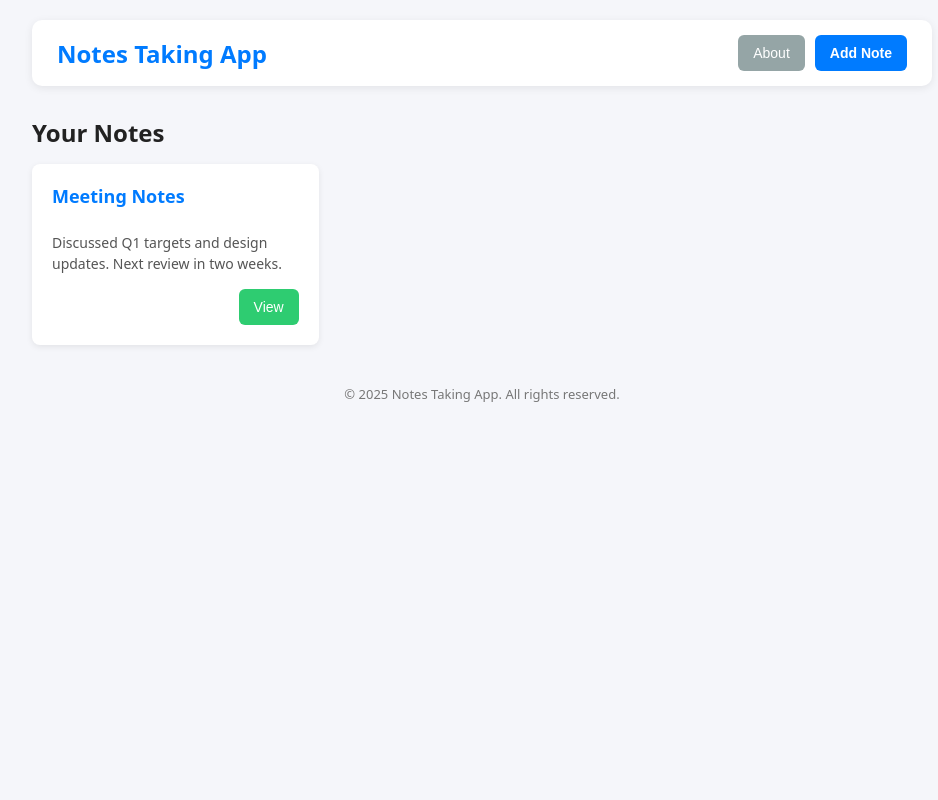
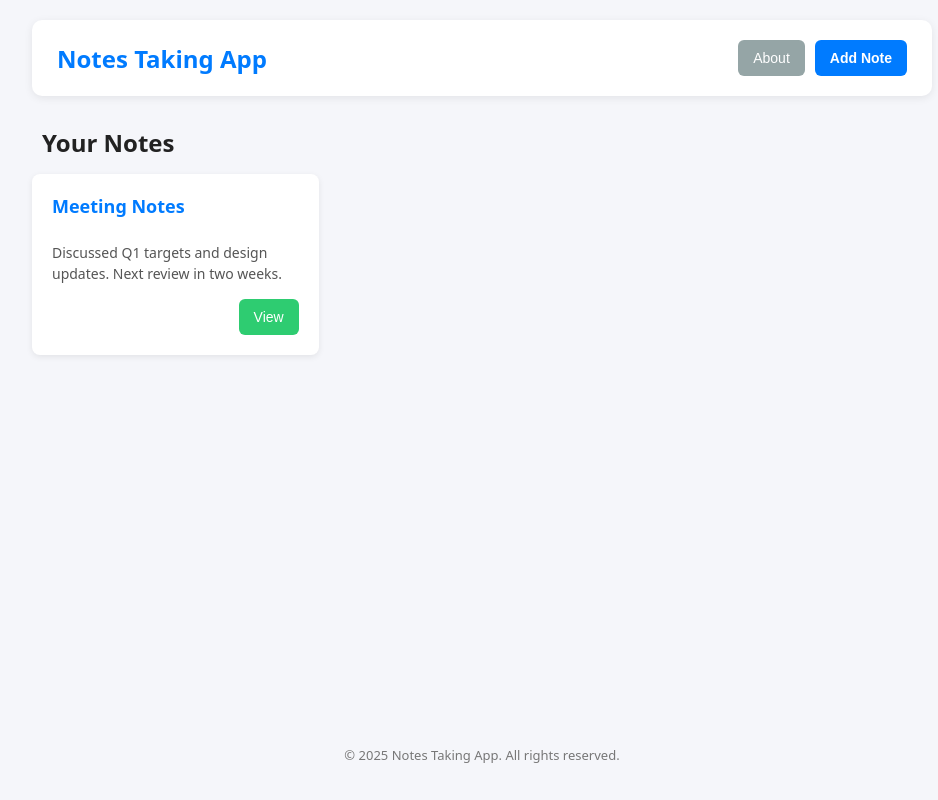
Before and after one commit to atharvashirodkar/nodepad, a website: page src/index.html in a window 1280 px wide. Shown: the whole page, without its empty margins (158-1096 px from the left). Drawn offline with Linux system fonts and the light colour scheme.

Commit message:
Update CSS for layout and styling improvements

```diff
--- a/src/index.html
+++ b/src/index.html
@@ -30,7 +30,7 @@
             justify-content: space-between;
             align-items: center;
             background: #fff;
-            padding: 15px 25px;
+            padding: 20px 25px;
             border-radius: 10px;
             box-shadow: 0 2px 8px rgba(0, 0, 0, 0.08);
             margin-bottom: 30px;
@@ -72,8 +72,12 @@
         }
 
         /* NOTES SECTION */
+        .notes-section {
+            height: 75vh;
+        }
         .notes-section h2 {
             margin-bottom: 15px;
+            padding: 0px 10px;
             color: #222;
         }
 
@@ -126,7 +130,7 @@
         /* FOOTER */
         .app-footer {
             text-align: center;
-            margin-top: 40px;
+            margin-top: 20px;
             font-size: 13px;
             color: #777;
         }
```
